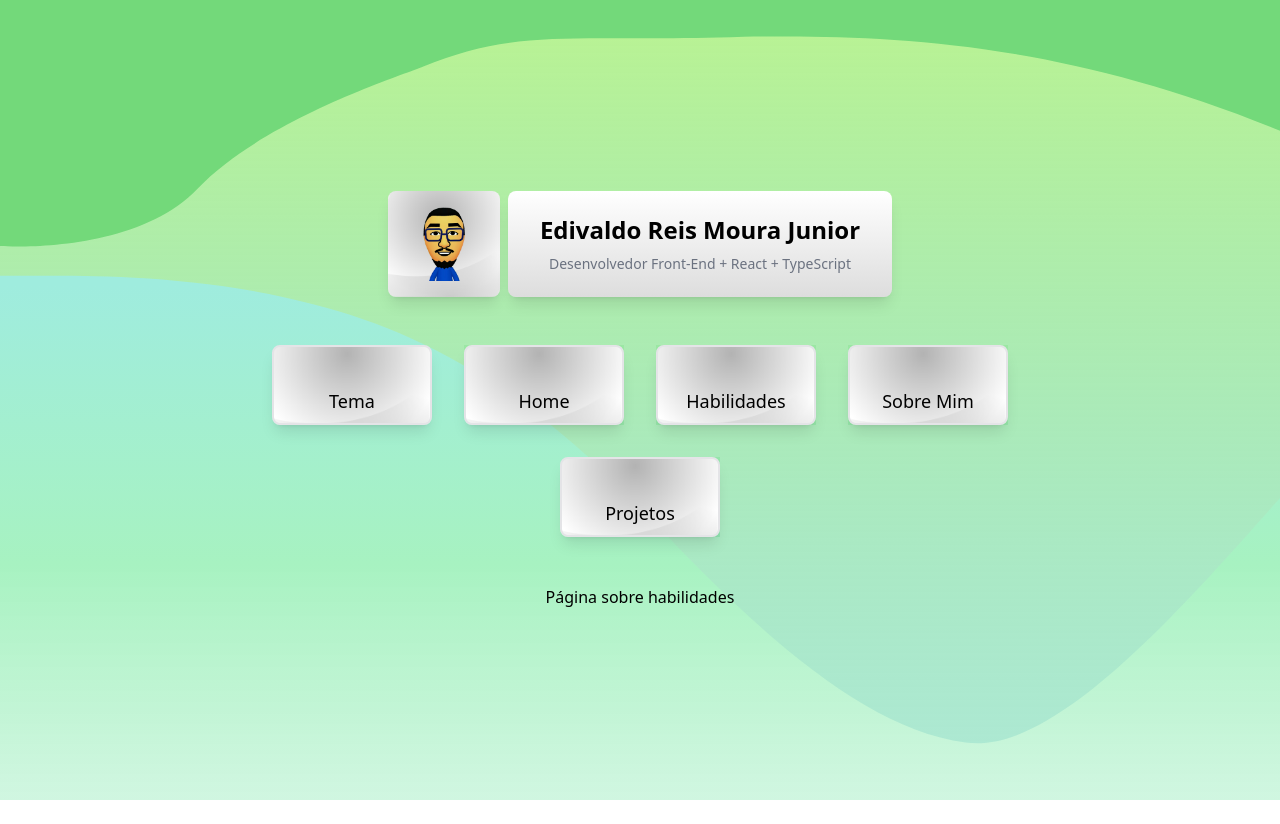
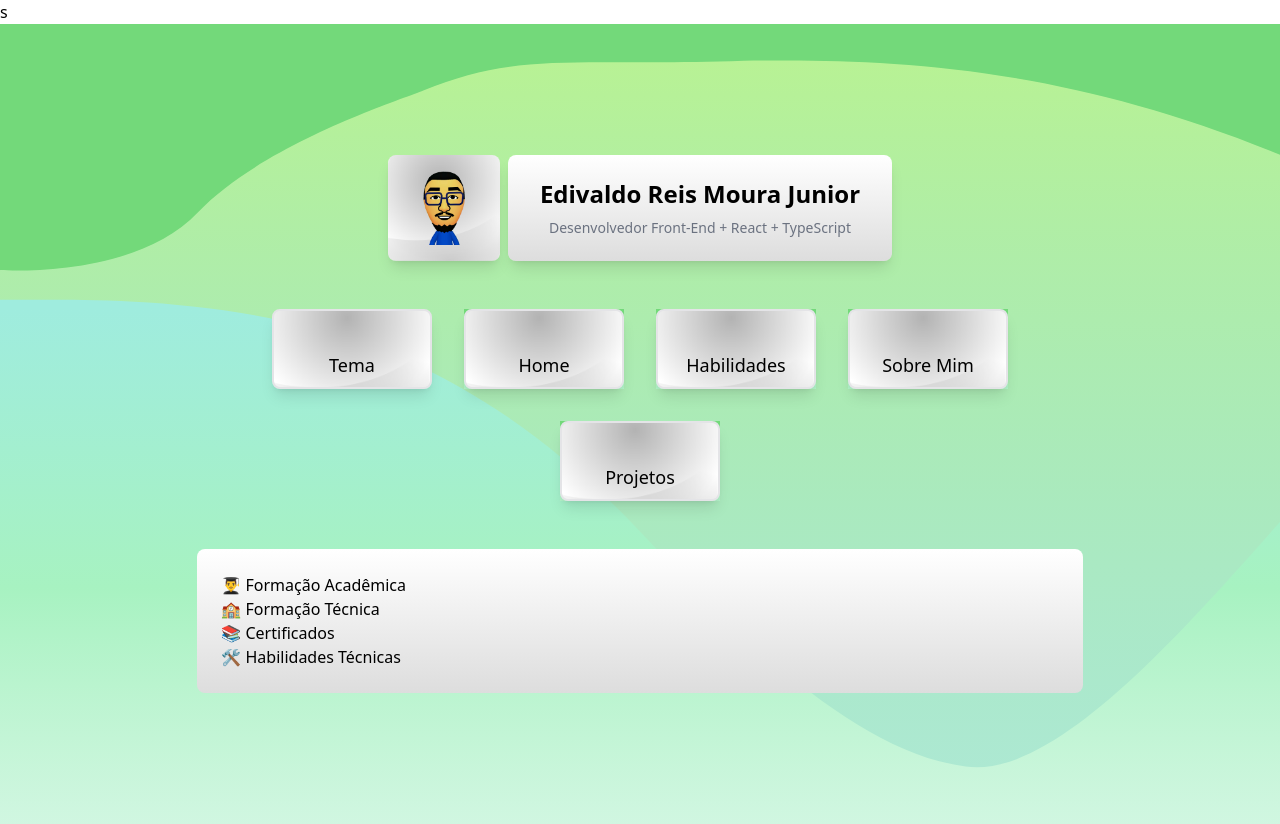
Before and after one commit to EdiJunior88/Portfolio_v2, a Vue app in the folder portfolio/: page /habilidades in a window 1280 px wide. Before the commit the page ends 800 px from the top, so only its background shows below. Built offline with nearby package versions, Linux system fonts and the light colour scheme; some icons are missing; what @splidejs/vue-splide would draw is missing.

Commit message:
- Adicionando um novo favicon - Estilizando o CSS dos componentes ButtonDefault GalleryDefault HabilityPage

```diff
--- a/portfolio/index.html
+++ b/portfolio/index.html
@@ -3,12 +3,13 @@
 
 <head>
   <meta charset="UTF-8">
-  <link rel="icon" href="/favicon.ico">
+  <link rel="icon" href="/favicon.svg">
   <meta name="viewport" content="width=device-width, initial-scale=1.0">
+  <meta name="description" content="Meu portfólio reflete minha jornada de aprendizado na área de Desenvolvimento Front-End Web">
   <title>Portfolio v2</title>
 </head>
 
-<body>
+<body>s
   <div id="app"></div>
   <script type="module" src="/src/main.ts"></script>
 </body>
--- a/portfolio/src/components/ButtonDefault.vue
+++ b/portfolio/src/components/ButtonDefault.vue
@@ -9,28 +9,27 @@ const themeStore = useThemeStore()
 <template>
   <div :class="{ Switch: themeStore.Switch, WiiU: !themeStore.Switch }">
     <button
-      id="button"
-      class="w-40 rounded-lg bg-white p-2 border-zinc-200 border-solid border-2 shadow-lg"
+      class="button-shadow w-40 rounded-lg bg-white p-2 border-zinc-200 border-solid border-2 shadow-lg"
       @click="onClick"
     >
-      <div class="button flex flex-col justify-center items-center gap-4">
+      <div class="flex flex-col justify-center items-center gap-4">
         <slot></slot>
-        <p id="text" class="font-medium text-sm sm:text-lg">{{ title }}</p>
+        <p class="text-color font-medium text-sm sm:text-lg">{{ title }}</p>
       </div>
     </button>
   </div>
 </template>
 
 <style scoped>
-.Switch #button {
+.Switch .button-shadow {
   box-shadow: none;
 }
 
-.Switch #text {
+.Switch .text-color {
   color: #41a5a3;
 }
 
-.WiiU button{
+.WiiU button {
   background: url(../assets/Background/background-button.webp);
   background-position: center center;
   background-repeat: no-repeat;
--- a/portfolio/src/components/GalleryDefault.vue
+++ b/portfolio/src/components/GalleryDefault.vue
@@ -18,7 +18,7 @@ const themeStore = useThemeStore()
               <p class="font-medium">{{ image.title }}</p>
             </div>
           </a>
-          <img :src="image.src" :alt="image.alt" />
+          <img :src="image.src" :alt="image.alt" width="1351" height="546" />
         </SplideSlide>
       </Splide>
     </div>
--- a/portfolio/src/page/HabilityPage.vue
+++ b/portfolio/src/page/HabilityPage.vue
@@ -1,5 +1,38 @@
+<script setup lang="ts">
+import { useThemeStore } from '@/theme/ThemeChange'
+
+const themeStore = useThemeStore()
+</script>
+
 <template>
-  <div>
-    <h1>Página sobre habilidades</h1>
+  <div
+    :class="{ Switch: themeStore.Switch, WiiU: !themeStore.Switch }"
+    class="w-full p-6 rounded-lg antialiased"
+  >
+    <p>👨‍🎓 Formação Acadêmica</p>
+
+    <p>🏫 Formação Técnica</p>
+
+    <p>📚 Certificados</p>
+
+    <p>🛠️ Habilidades Técnicas</p>
   </div>
 </template>
+
+<style lang="css" scoped>
+.WiiU div {
+  background: rgb(255, 255, 255);
+  background: -moz-linear-gradient(180deg, rgba(255, 255, 255, 1) 0%, rgb(221, 221, 221) 100%);
+  background: -webkit-linear-gradient(180deg, rgba(255, 255, 255, 1) 0%, rgb(221, 221, 221) 100%);
+  background: linear-gradient(180deg, rgba(255, 255, 255, 1) 0%, rgb(221, 221, 221) 100%);
+  filter: progid:DXImageTransform.Microsoft.gradient(startColorstr="#ffffff",endColorstr="#ebebeb",GradientType=1);
+}
+
+.Switch div {
+  background: #fff;
+}
+
+.Switch p {
+  color: #41a5a3;
+}
+</style>
```
Also changed, not shown: portfolio/public/favicon.svg (added), 1 other file (tests, documents, lock files or other folders).
